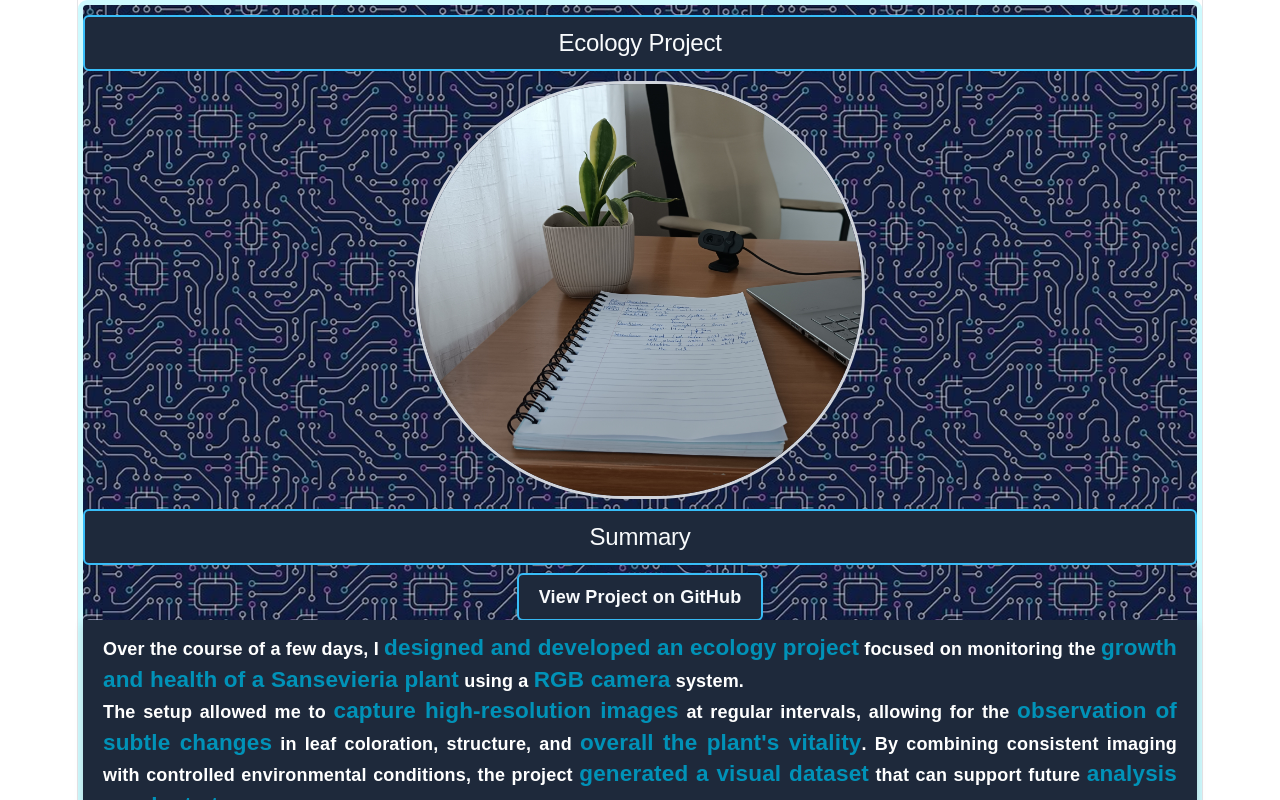
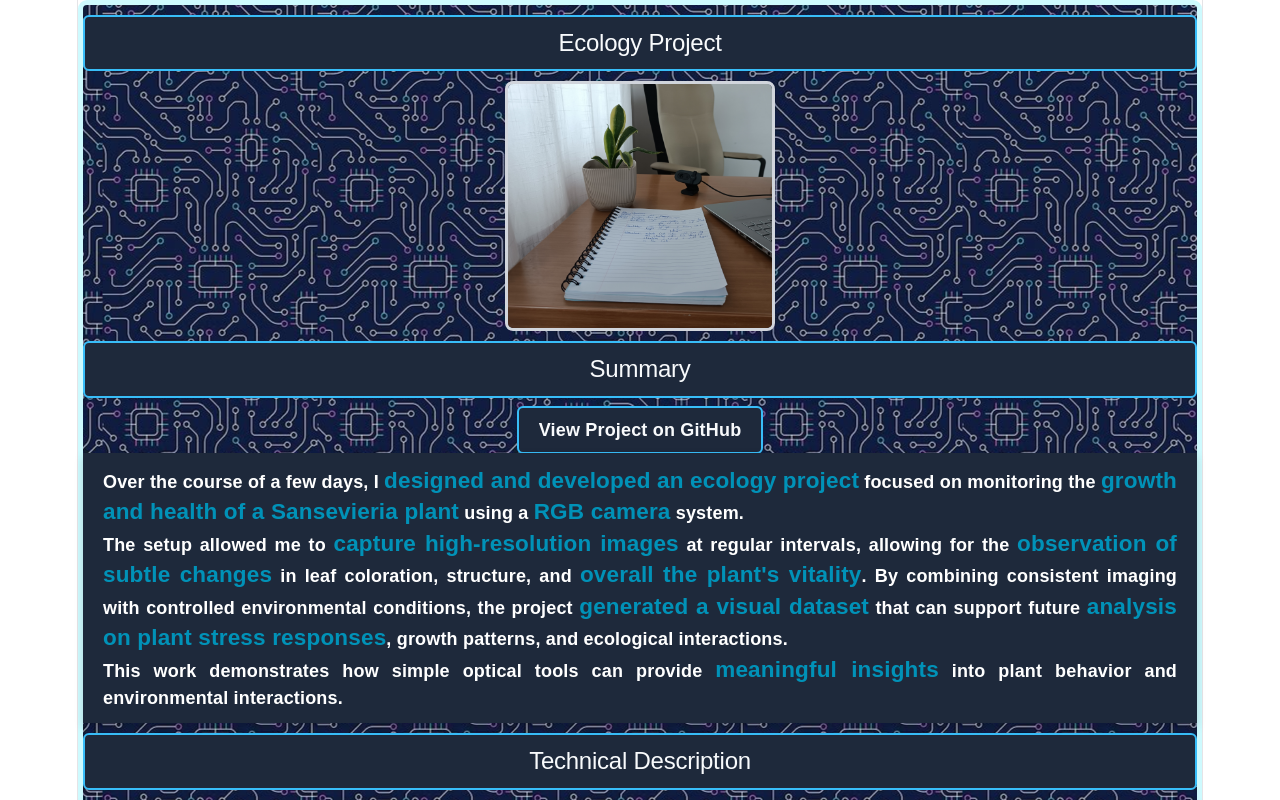
Before and after one commit to TsiamDev/portfolio_page, a React (Vite) app: page /Ecology-Project in a window 1280 px wide. Shown: the top 800 px of the page. Built offline with nearby package versions, Linux system fonts and the light colour scheme.

Commit message:
Updated styling

```diff
--- a/src/index.css
+++ b/src/index.css
@@ -52,8 +52,11 @@
   }
 }
 
-body {
+body,
+html {
   margin: 0;
+  padding: 0;
+  box-sizing: border-box;
 }
 
 #root {
@@ -68,6 +71,22 @@ body {
   box-sizing: border-box;
 }
 
+.custom-h {
+  background: #1e293b;
+  /*Dark slate background*/
+  border: 2px solid #38bdf8;
+  /* Light blue border*/
+  border: 6px;
+  /* Slightly rounded corners*/
+  color: #f8fafc;
+  /* White text color*/
+  padding: 12px 20px;
+  /* Space between text and the border*/
+  margin: 10px 0;
+  /* Space outside the border*/
+  font: sans-serif;
+}
+
 h1,
 h2 {
   font-family: var(--heading);
@@ -79,35 +98,49 @@ h1 {
   font-size: 56px;
   letter-spacing: -1.68px;
   margin: 32px 0;
+
   @media (max-width: 1024px) {
     font-size: 36px;
     margin: 20px 0;
   }
 }
+
 h2 {
   font-size: 24px;
   line-height: 118%;
   letter-spacing: -0.24px;
   margin: 0 0 8px;
+
   @media (max-width: 1024px) {
     font-size: 20px;
   }
 }
+
 p {
   margin: 0;
 }
 
-code,
-.counter {
-  font-family: var(--mono);
-  display: inline-flex;
-  border-radius: 4px;
-  color: var(--text-h);
+.container {
+  display: flex;
+  /* puts children side by side */
+  gap: 5px;
+  /* optional spacing */
+  text-align: center;
 }
 
-code {
-  font-size: 15px;
-  line-height: 135%;
-  padding: 4px 8px;
-  background: var(--code-bg);
+.box {
+  flex-shrink: 1;
+  /* each div takes equal width */
+  padding: 15px;
+  background: #eee;
+  text-align: center;
 }
+
+.thumbnail {
+  width: auto;
+  height: 250px;
+  object-fit: cover;
+  /* Crops the image slightly to fit the square perfectly */
+  border-radius: 8px;
+  /* Optional: gives it nice rounded corners */
+}
```
